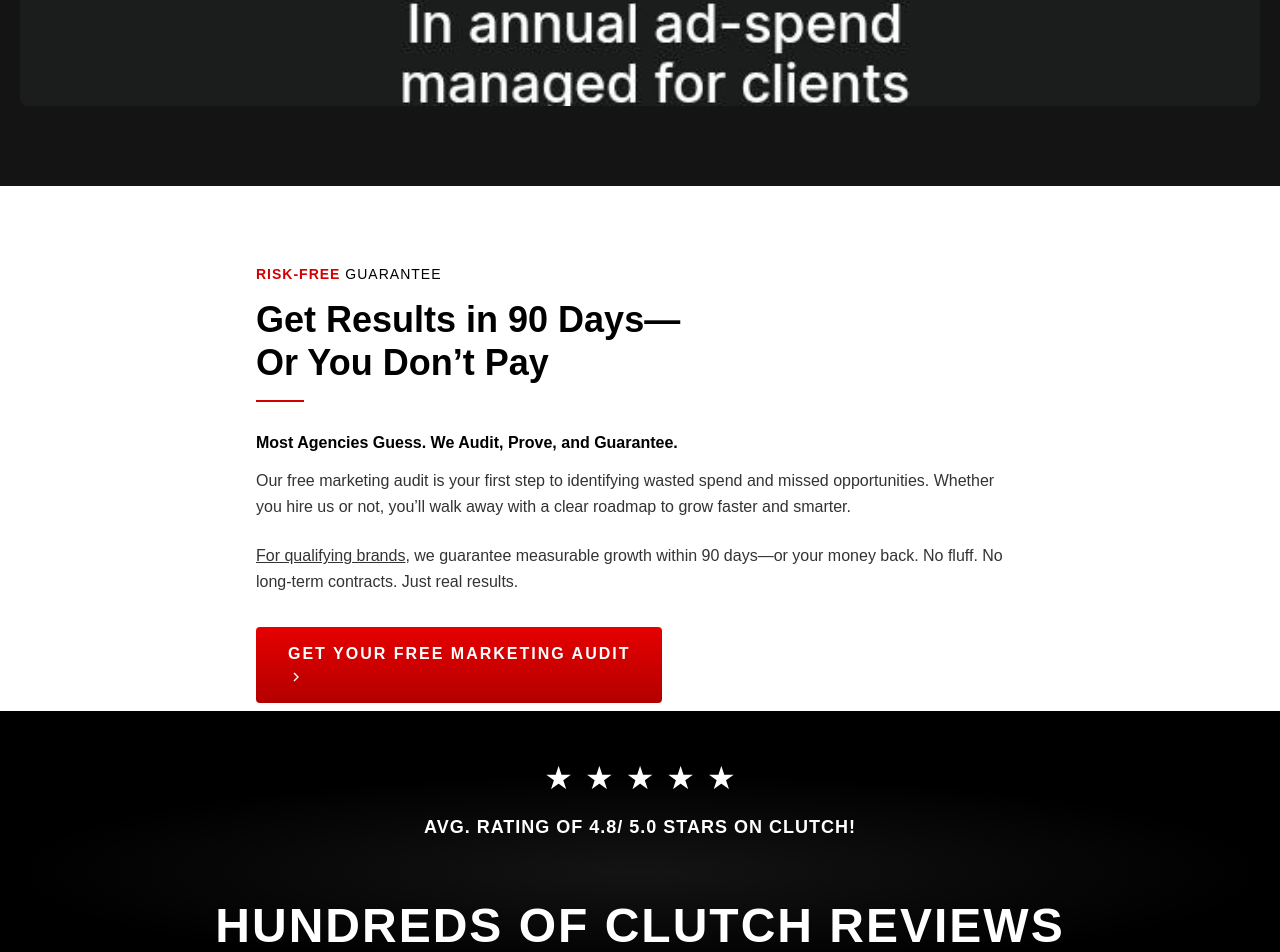
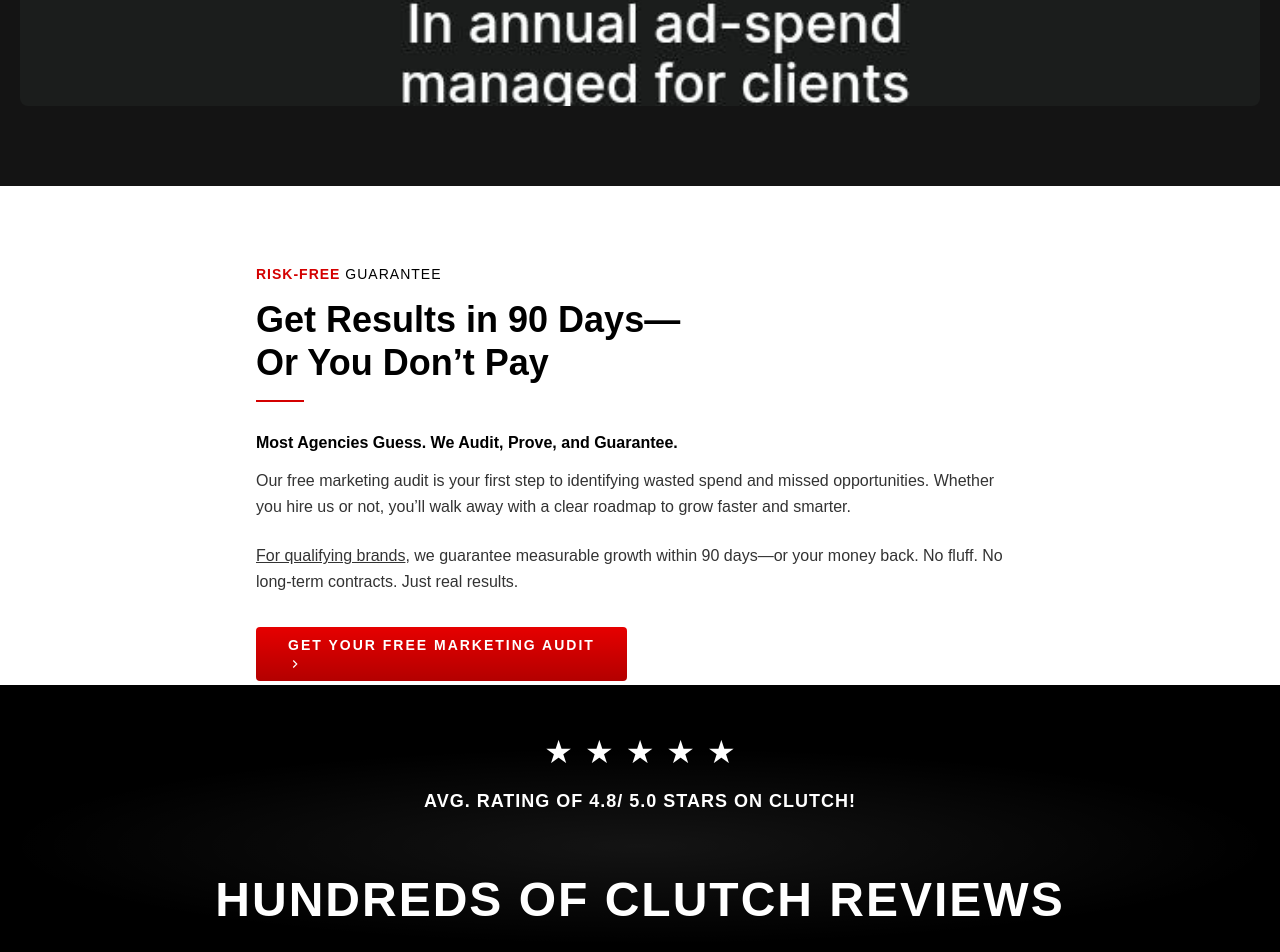
Before and after one commit to Molly256/disruptivewebsite, a Next.js app: page / in a window 1280 px wide. Shown: the part 5305-6257 px from the top of the page. Built offline with nearby package versions, Linux system fonts and the light colour scheme.

Commit message:
Tighten red button bar and reduce white gap to 4px

```diff
--- a/app/page.js
+++ b/app/page.js
@@ -514,8 +514,8 @@ export default function Home() {
         </div>
       </section>
 
-      {/* Risk-Free Guarantee Section - Image 1 style: gradient button, 2-line heading, RISK-FREE red bold + GUARANTEE black normal */}
-      <section style={{ background: '#fff', padding: '80px 24px 8px 24px' }}>
+      {/* Risk-Free Guarantee Section - TIGHT BAR + TINY GAP */}
+      <section style={{ background: '#fff', padding: '80px 24px 4px 24px' }}>
         <div style={{ maxWidth: '768px', margin: '0 auto' }}>
 
           {/* Header: RISK-FREE red bold, GUARANTEE black normal */}
@@ -550,28 +550,28 @@ export default function Home() {
             No fluff. No long-term contracts. Just real results.
           </p>
 
-          {/* Gradient button - arrow below text, left aligned */}
+          {/* Gradient button - TIGHT py-2.5 height */}
           <button
             onClick={() => scrollTo('contact-us')}
             style={{
               background: 'linear-gradient(180deg, #e60000 0%, #b30000 100%)',
               color: '#fff',
               fontWeight: '700',
-              padding: '18px 32px',
+              padding: '10px 32px',
               borderRadius: '4px',
               border: 'none',
-              fontSize: '16px',
+              fontSize: '14px',
               letterSpacing: '2px',
               cursor: 'pointer',
               textTransform: 'uppercase',
               display: 'flex',
               flexDirection: 'column',
               alignItems: 'flex-start',
-              gap: '6px'
+              gap: '4px'
             }}
           >
             <span>GET YOUR FREE MARKETING AUDIT</span>
-            <svg width="16" height="16" viewBox="0 0 24 24" fill="none" stroke="currentColor" strokeWidth="2">
+            <svg width="14" height="14" viewBox="0 0 24 24" fill="none" stroke="currentColor" strokeWidth="2">
               <path d="M9 18l6-6-6-6" />
             </svg>
           </button>
@@ -579,7 +579,7 @@ export default function Home() {
         </div>
       </section>
 
-      {/* Rating Bar + HUNDREDS OF CLUTCH REVIEWS - Below last white section with GET YOUR FREE MARKETING AUDIT button */}
+      {/* Rating Bar + HUNDREDS OF CLUTCH REVIEWS - Starts immediately, mt-0 */}
       <section style={{
         background: '#000',
         width: '100vw',
```
